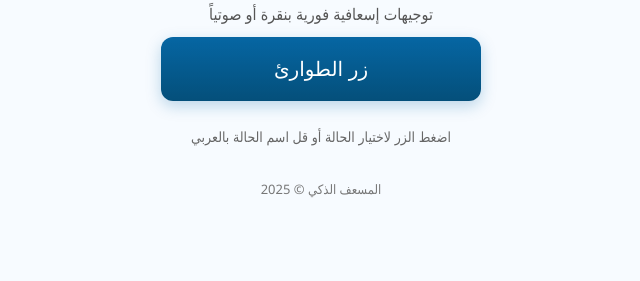
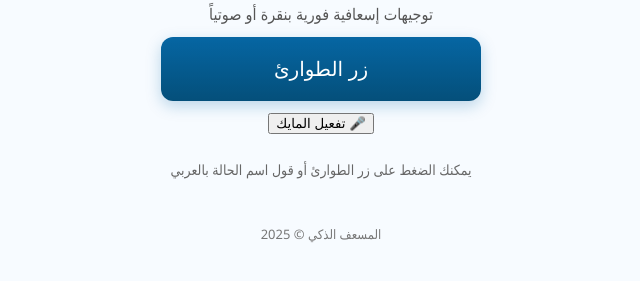
Before and after one commit to REHAMNSHMI/Smart-Paramedic, a plain HTML site: page index.html in a window 1280 px wide. Shown: the part 59-340 px from the top of the page, without its empty margins (319-959 px from the left). Drawn offline with Linux system fonts and the light colour scheme.

Commit message:
Update index.html

```diff
--- a/index.html
+++ b/index.html
@@ -3,7 +3,7 @@
 <head>
   <meta charset="utf-8" />
   <meta name="viewport" content="width=device-width,initial-scale=1"/>
-  <title>المسعف الذكي  </title>
+  <title>المسعف الذكي</title>
   <link rel="stylesheet" href="Style.css" />
 </head>
 <body>
@@ -15,7 +15,9 @@
   <main>
     <section class="hero">
       <button id="emergencyBtn" class="big-btn">زر الطوارئ</button>
-      <p class="hint">اضغط الزر لاختيار الحالة أو قل اسم الحالة بالعربي</p>
+      <button id="micBtn" class="mic-btn">🎤 تفعيل المايك</button>
+      <p class="hint">يمكنك الضغط على زر الطوارئ أو قول اسم الحالة بالعربي</p>
+      <div id="suggestions" class="suggestions"></div>
     </section>
 
     <section id="casesSection" class="hidden">
@@ -36,6 +38,6 @@
 
   <footer>المسعف الذكي &copy; 2025</footer>
 
- <script src="script.js" defer></script>
+  <script src="script.js" defer></script>
 </body>
 </html>
```
